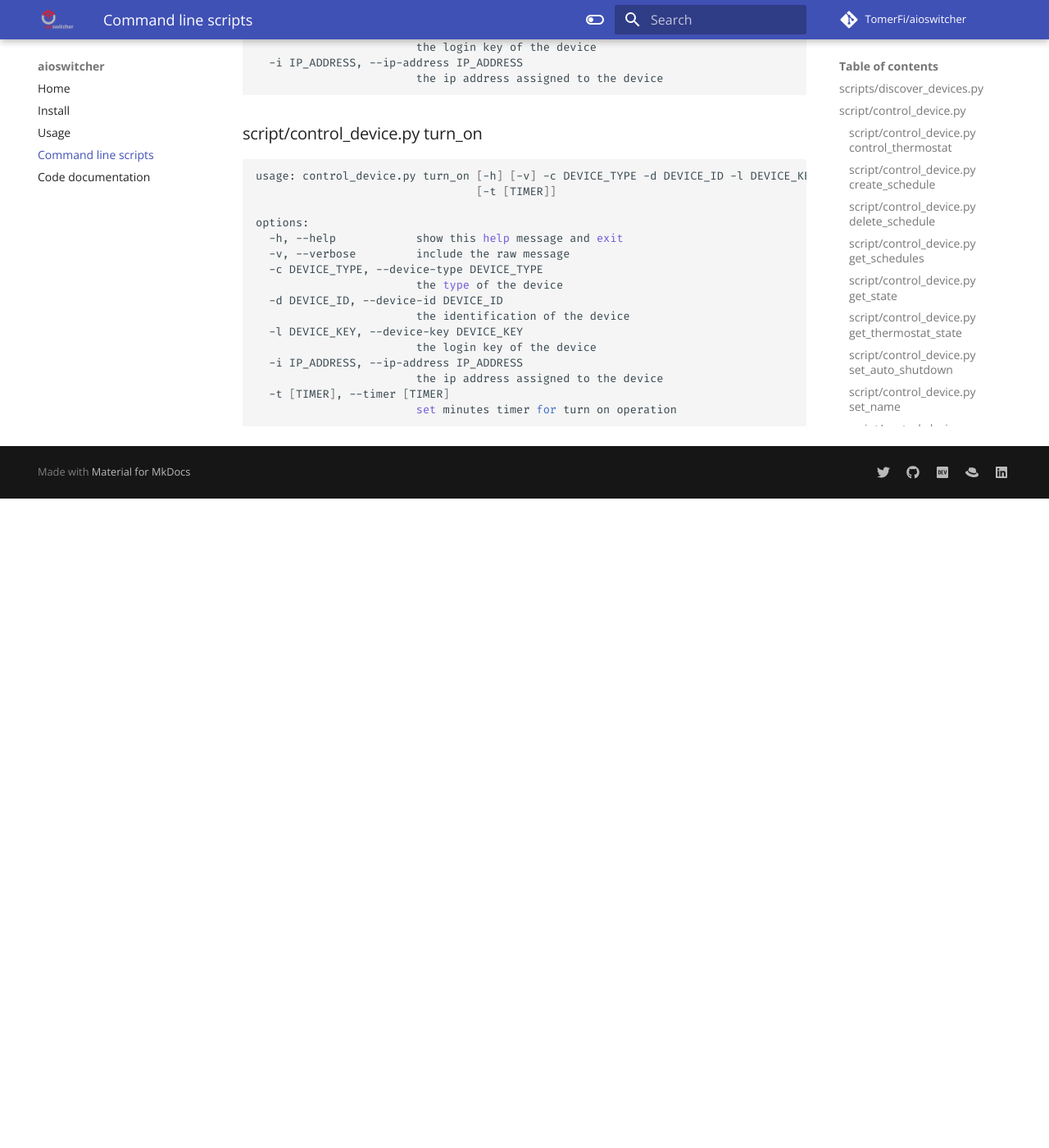
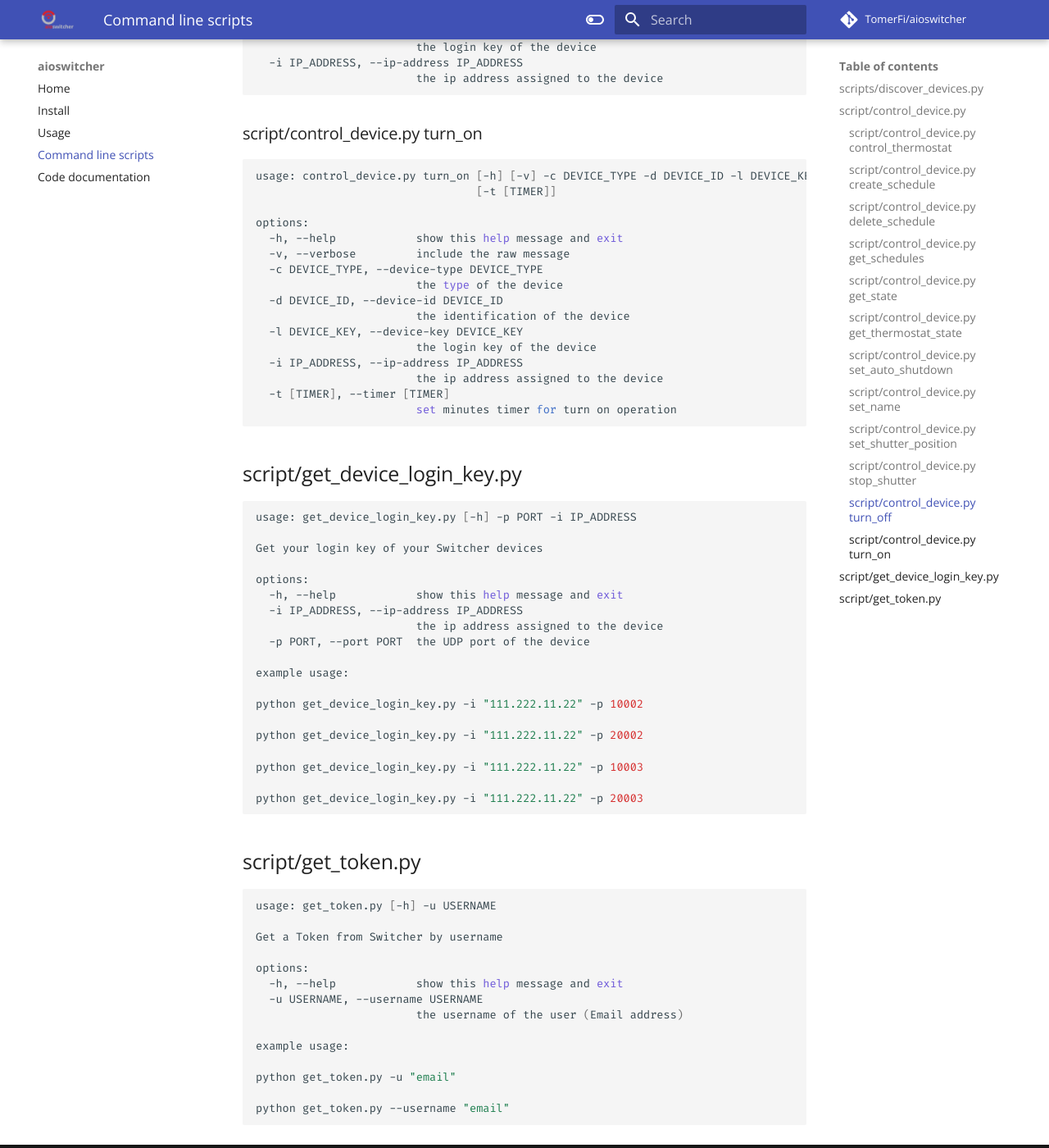
Before and after one commit to TomerFi/aioswitcher, an MkDocs documentation site: the page built from docs/scripts.md, in a window 1280 px wide and 1400 px high, scrolled down 7065 px. Shown: the whole window at 82% size. Built offline with MkDocs 1.6.1 and Material for MkDocs 9.7.7, drawn with Linux system fonts in a browser that asks for light colours; comment, search, counter and statistics services are not loaded; before the commit the page ends 7673 px from its top, so only the background shows below that.

Commit message:
chore: fix get_token api and little refactoing

````diff
--- a/docs/scripts.md
+++ b/docs/scripts.md
@@ -386,3 +386,46 @@ options:
   -t [TIMER], --timer [TIMER]
                         set minutes timer for turn on operation
 ```
+
+## script/get_device_login_key.py
+
+```shell
+usage: get_device_login_key.py [-h] -p PORT -i IP_ADDRESS
+
+Get your login key of your Switcher devices
+
+options:
+  -h, --help            show this help message and exit
+  -i IP_ADDRESS, --ip-address IP_ADDRESS
+                        the ip address assigned to the device
+  -p PORT, --port PORT  the UDP port of the device
+
+example usage:
+
+python get_device_login_key.py -i "111.222.11.22" -p 10002
+
+python get_device_login_key.py -i "111.222.11.22" -p 20002
+
+python get_device_login_key.py -i "111.222.11.22" -p 10003
+
+python get_device_login_key.py -i "111.222.11.22" -p 20003
+```
+
+## script/get_token.py
+
+```shell
+usage: get_token.py [-h] -u USERNAME
+
+Get a Token from Switcher by username
+
+options:
+  -h, --help            show this help message and exit
+  -u USERNAME, --username USERNAME
+                        the username of the user (Email address)
+
+example usage:
+
+python get_token.py -u "email"
+
+python get_token.py --username "email"
+```
````
Also changed, not shown: README.md (+8 -0 lines), 6 other files.
